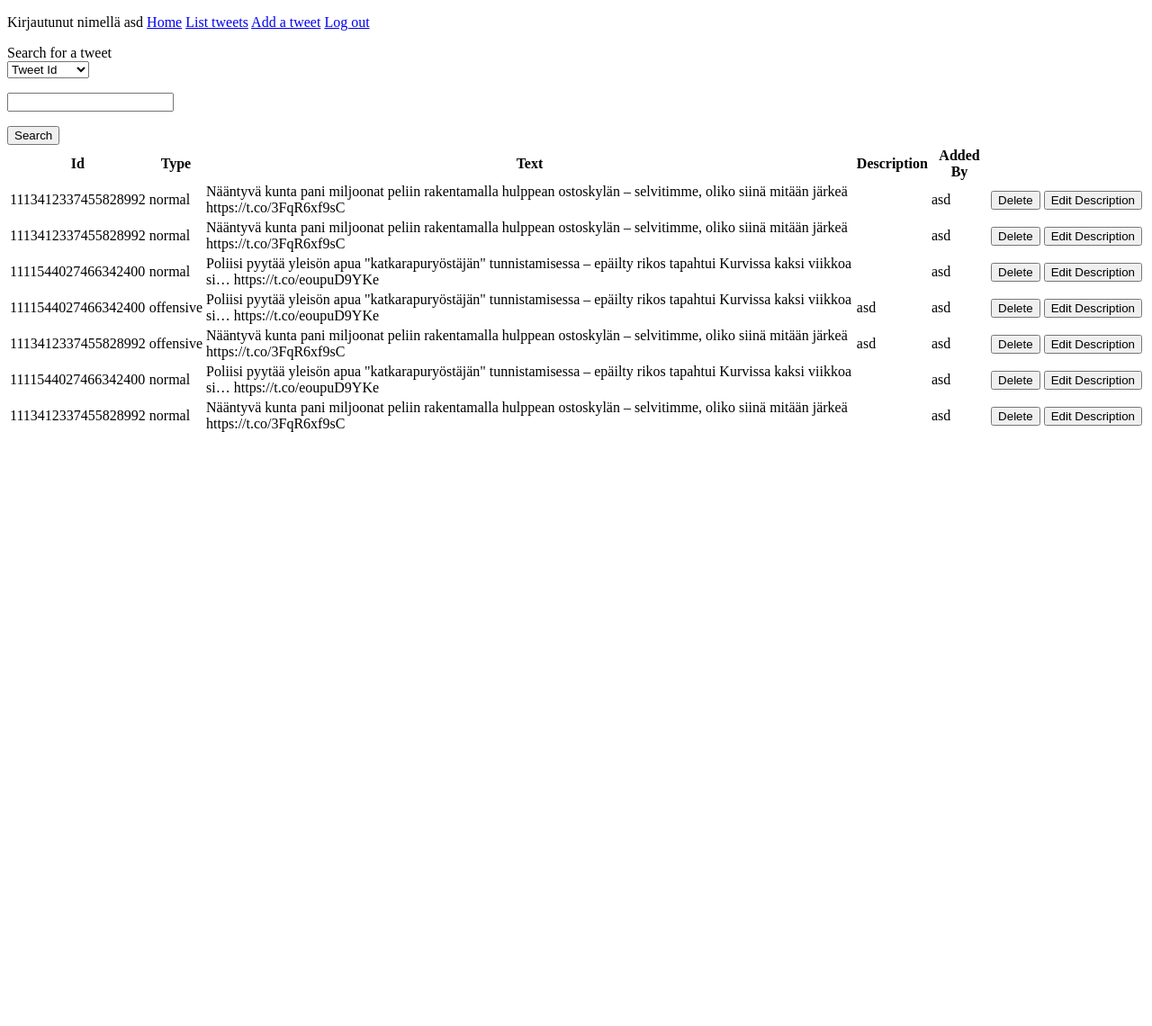
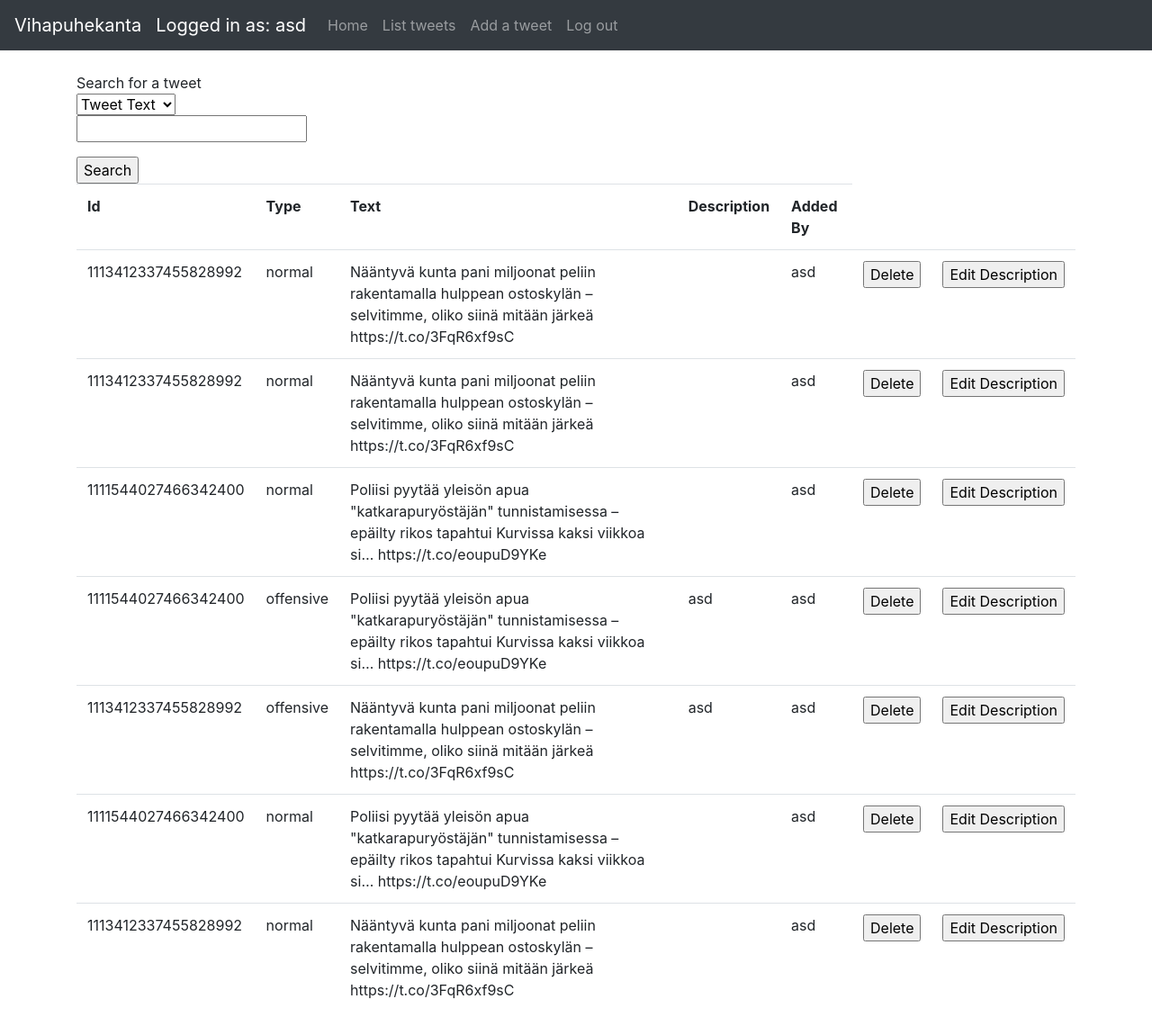
Before and after one commit to Banskumansku/tsoha2019vihapuhekanta, a Flask app: page /tweets in a window 1280 px wide. Shown: the whole page at 90% size. Before the commit the page ends 480 px from the top, so only its background shows below. Run offline with Flask 2, Linux system fonts and the light colour scheme; a user stored in the database is signed in; data comes from the database, SQL or seed files in the repository; both versions use the stored data as it was after the commit; parts of the project's set-up code (start-up, migrations or seed data) failed here and were passed over; some libraries are stand-ins or nearby versions.

Commit message:
Uu prettyy, ie. bootstrap added, also search works better now
If search query is empty all results will be given

```diff
--- a/application/templates/layout.html
+++ b/application/templates/layout.html
@@ -4,30 +4,65 @@
     <meta charset="utf-8">
     <script type="text/javascript" src="http://ajax.googleapis.com/ajax/libs/jquery/3.2.1/jquery.min.js"></script>
     <title>Vihapuhekanta</title>
+    <link rel="stylesheet" href="https://maxcdn.bootstrapcdn.com/bootstrap/4.0.0/css/bootstrap.min.css"
+          integrity="sha384-Gn5384xqQ1aoWXA+058RXPxPg6fy4IWvTNh0E263XmFcJlSAwiGgFAW/dAiS6JXm" crossorigin="anonymous">
 </head>
 <body>
-    <div class="topnav">
+<nav class="navbar navbar-expand-md navbar-dark bg-dark mb-4">
+    <a class="navbar-brand" href="#">Vihapuhekanta</a>
     {% if current_user.is_authenticated %}
-      <p>
-	Kirjautunut nimellä {{ current_user.name }}
-        <a class="active" href="/">Home</a>
-        <a href="{{ url_for('tweets_index') }}">List tweets</a>
-        <a href="{{ url_for('tweets_form') }}">Add a tweet</a>
-        <a href="{{ url_for('auth_logout') }}">Log out</a>
+        <ul class="navbar-nav mr-auto">
+            <li>
+                <a class="navbar-brand" href="#">Logged in as: {{ current_user.name }}</a>
+            </li>
+            <li class="nav-item">
+                <a class="nav-link" href="/">Home</a>
+            </li>
+            <li class="nav-item">
+                <a class="nav-link" href="{{ url_for('tweets_index') }}">List tweets</a>
+            </li>
+            <li class="nav-item">
+                <a class="nav-link" href="{{ url_for('tweets_form') }}">Add a tweet</a>
+            </li>
+            <li class="nav-item">
+                <a class="nav-link" href="{{ url_for('auth_logout') }}">Log out</a>
+            </li>
+        </ul>
 
-      </p>
     {% else %}
-                  <h1>Log in or register to view page</h1>
-                  <a href="{{ url_for('index') }}">Home</a>
-      <a href="{{ url_for('auth_login') }}">Log in</a>
-      <a href="{{ url_for('auth_register') }}"> Register </a>
+        <ul class="navbar-nav mr-auto">
+            <li>
+                <a class="navbar-brand" href="#">Log in or register to view page</a>
+            </li>
+            <li>
+                <a class="nav-link" href="{{ url_for('auth_login') }}">Log in</a>
+            </li>
+            <li>
+                <a class="nav-link" href="{{ url_for('auth_register') }}">Register</a>
+            </li>
+        </ul>
     {% endif %}
 
-    </div>
+</nav>
+<main role="main" class="container">
+
     {% block body %}
         <p>
             Content.
         </p>
     {% endblock %}
+
+</main>
+
+<script src="https://code.jquery.com/jquery-3.2.1.slim.min.js"
+        integrity="sha384-KJ3o2DKtIkvYIK3UENzmM7KCkRr/rE9/Qpg6aAZGJwFDMVNA/GpGFF93hXpG5KkN"
+        crossorigin="anonymous"></script>
+<script src="https://cdnjs.cloudflare.com/ajax/libs/popper.js/1.12.9/umd/popper.min.js"
+        integrity="sha384-ApNbgh9B+Y1QKtv3Rn7W3mgPxhU9K/ScQsAP7hUibX39j7fakFPskvXusvfa0b4Q"
+        crossorigin="anonymous"></script>
+<script src="https://maxcdn.bootstrapcdn.com/bootstrap/4.0.0/js/bootstrap.min.js"
+        integrity="sha384-JZR6Spejh4U02d8jOt6vLEHfe/JQGiRRSQQxSfFWpi1MquVdAyjUar5+76PVCmYl"
+        crossorigin="anonymous"></script>
+
 </body>
 </html>
--- a/application/templates/tweets/list.html
+++ b/application/templates/tweets/list.html
@@ -11,7 +11,7 @@
             </d1>
             </p><input type="submit" value="Search"/>
         </form>
-        <table>
+        <table class="table table-hover">
             <tr>
                 <th>Id</th>
                 <th>Type</th>
--- a/application/tweets/forms.py
+++ b/application/tweets/forms.py
@@ -14,6 +14,6 @@ class TweetForm(FlaskForm):
 
 
 class TweetSeachForm(Form):
-    choices = [('Tweet Id', 'Tweet Id'), ('Tweet Type', 'Tweet Type')]
+    choices = [('Tweet Text', 'Tweet Text'), ('Tweet Type', 'Tweet Type')]
     select = SelectField('Search for tweets: ', choices=choices)
     search = StringField('')
--- a/application/tweets/views.py
+++ b/application/tweets/views.py
@@ -1,5 +1,3 @@
-from builtins import type
-
 from flask_login import login_required, current_user
 
 from application import app, db, api
@@ -26,15 +24,19 @@ def search_results(search):
     searchString = search.data['search']
 
     if searchString:
-        if search.data['select'] == 'Tweet Id':
-            searchQuery = db.session().query(Tweet).filter(Tweet.tweetid.contains(searchString),
+        if search.data['select'] == 'Tweet Text':
+            searchQuery = db.session().query(Tweet).filter(Tweet.tweettext.contains(searchString),
                                                            (Tweet.account_id == current_user.id))
             searchResults = searchQuery.all()
         elif search.data['select'] == 'Tweet Type':
             searchQuery = db.session().query(Tweet).filter(Tweet.tweettype.contains(searchString),
                                                            (Tweet.account_id == current_user.id))
             searchResults = searchQuery.all()
-    return render_template("tweets/list.html", tweets=searchResults, form=search)
+        return render_template("tweets/list.html", tweets=searchResults, form=search)
+    elif searchString == "":
+        searchResults = db.session().query(Tweet).filter(Tweet.account_id == current_user.id)
+        return render_template("tweets/list.html", tweets=searchResults, form=search)
+
 
 
 @app.route("/tweets/new/")
```
Also changed, not shown: application/tweets.db. Lines whose indentation alone changed are shown as unchanged.
